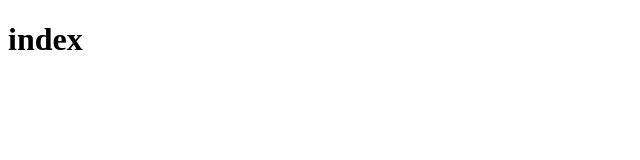
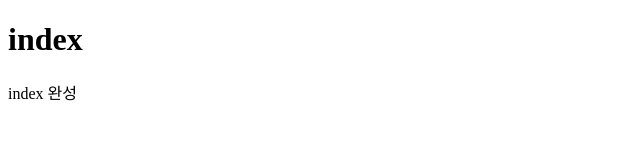
Before and after one commit to KimMinQ/03_04_week_2, a plain HTML site: page index.html in a window 1280 px wide. Shown: the full height of the page, 0-640 px from the left. Drawn offline with Linux system fonts and the light colour scheme.

Commit message:
index 완성

```diff
--- a/index.html
+++ b/index.html
@@ -8,6 +8,7 @@
 </head>
 <body>
     <h1>index</h1>
+    <p>index 완성</p>
 
 </body>
 </html>
```
